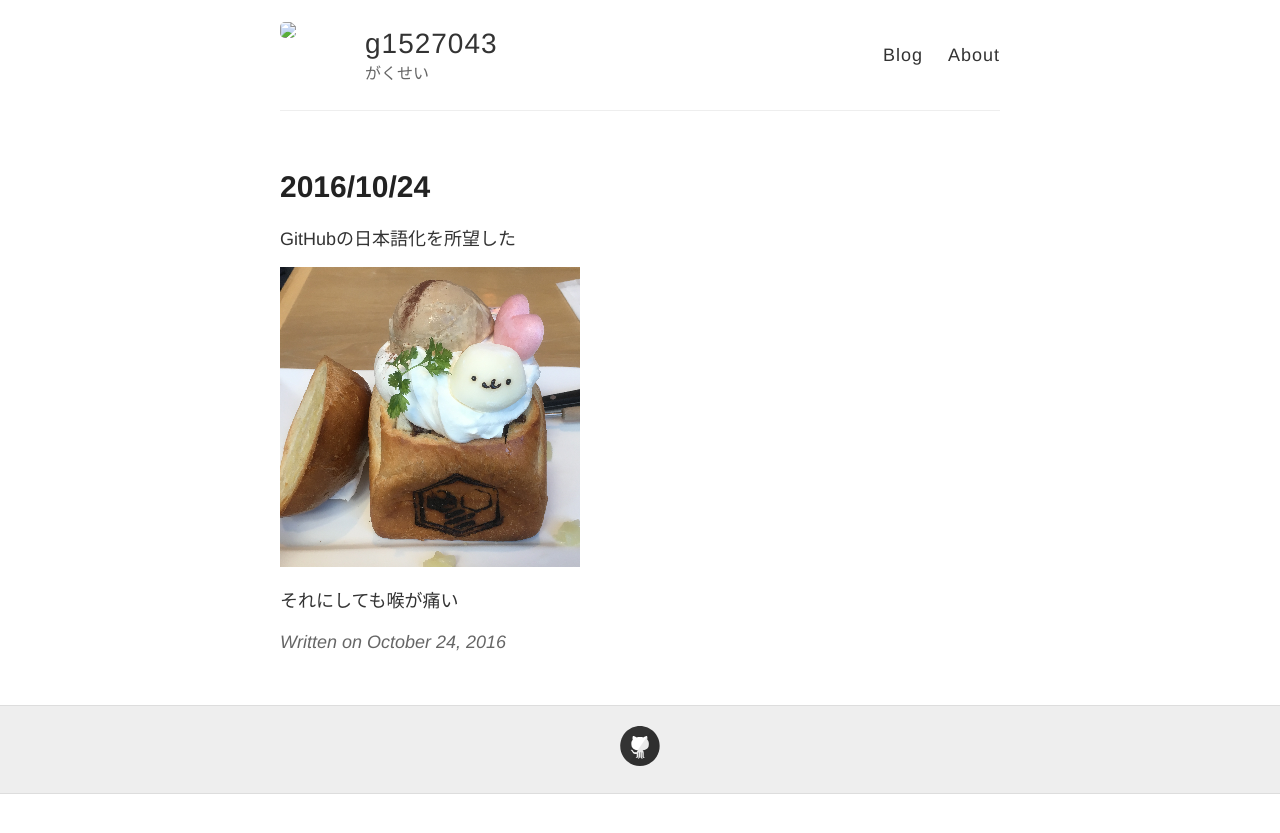
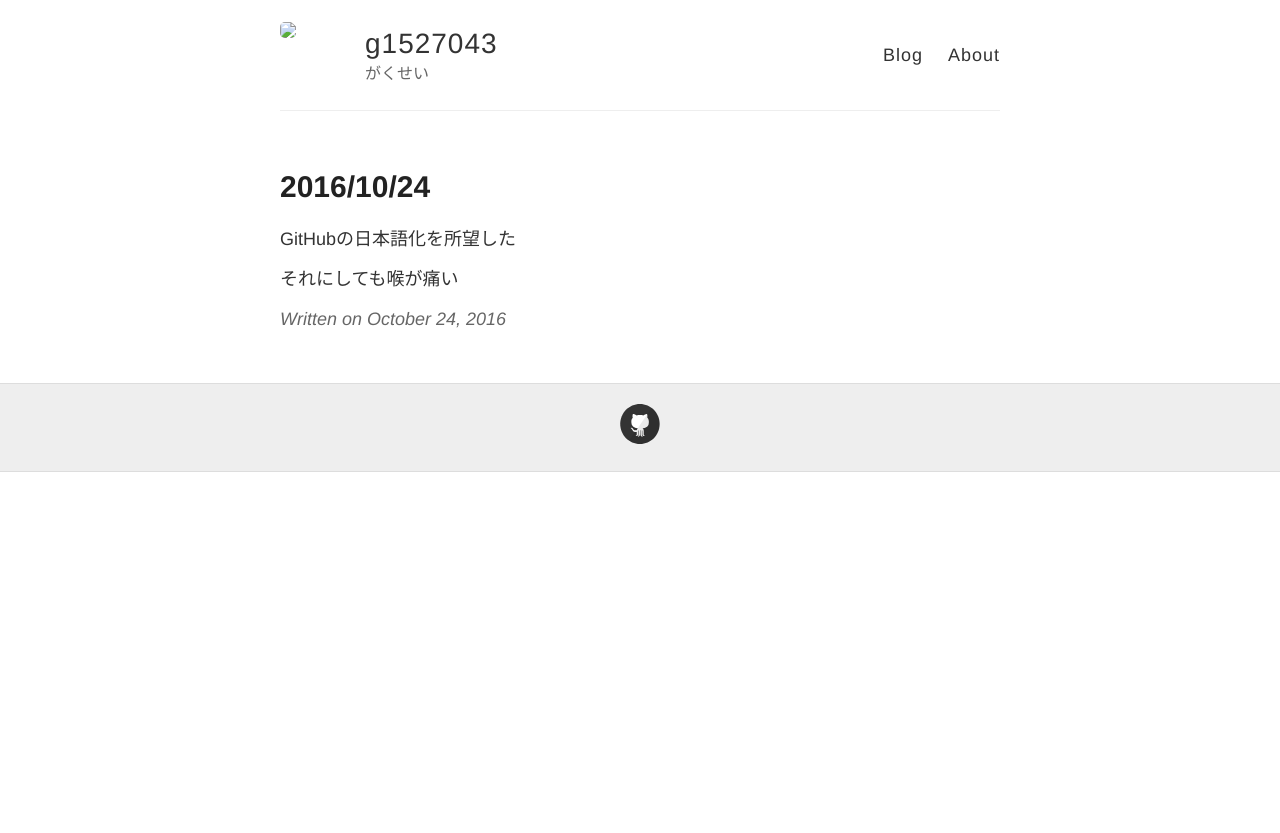
Before and after one commit to SymYuk/2016web2-5, a Jekyll site: the page built from _posts/2016-10-24-Hello-World.md, in a window 1280 px wide. Shown: the top 833 px of the page. Built offline with Jekyll 4.4.1, drawn with Linux system fonts in a browser that asks for light colours.

Commit message:
Update 2016-10-24-Hello-World.md

```diff
--- a/_posts/2016-10-24-Hello-World.md
+++ b/_posts/2016-10-24-Hello-World.md
@@ -5,6 +5,4 @@ title: 2016/10/24
 
 GitHubの日本語化を所望した
 
-![_config.yml]({{ site.baseurl }}/logo.png)
-
 それにしても喉が痛い
```
